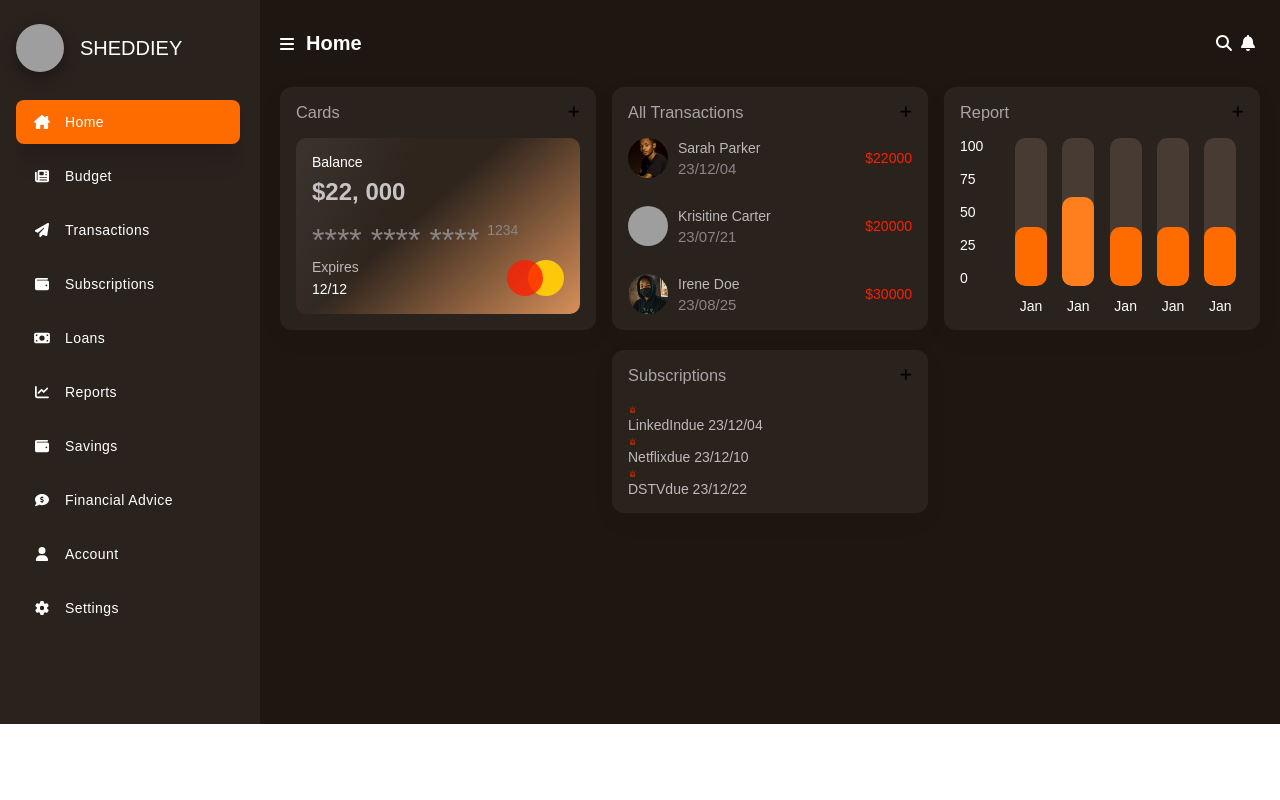
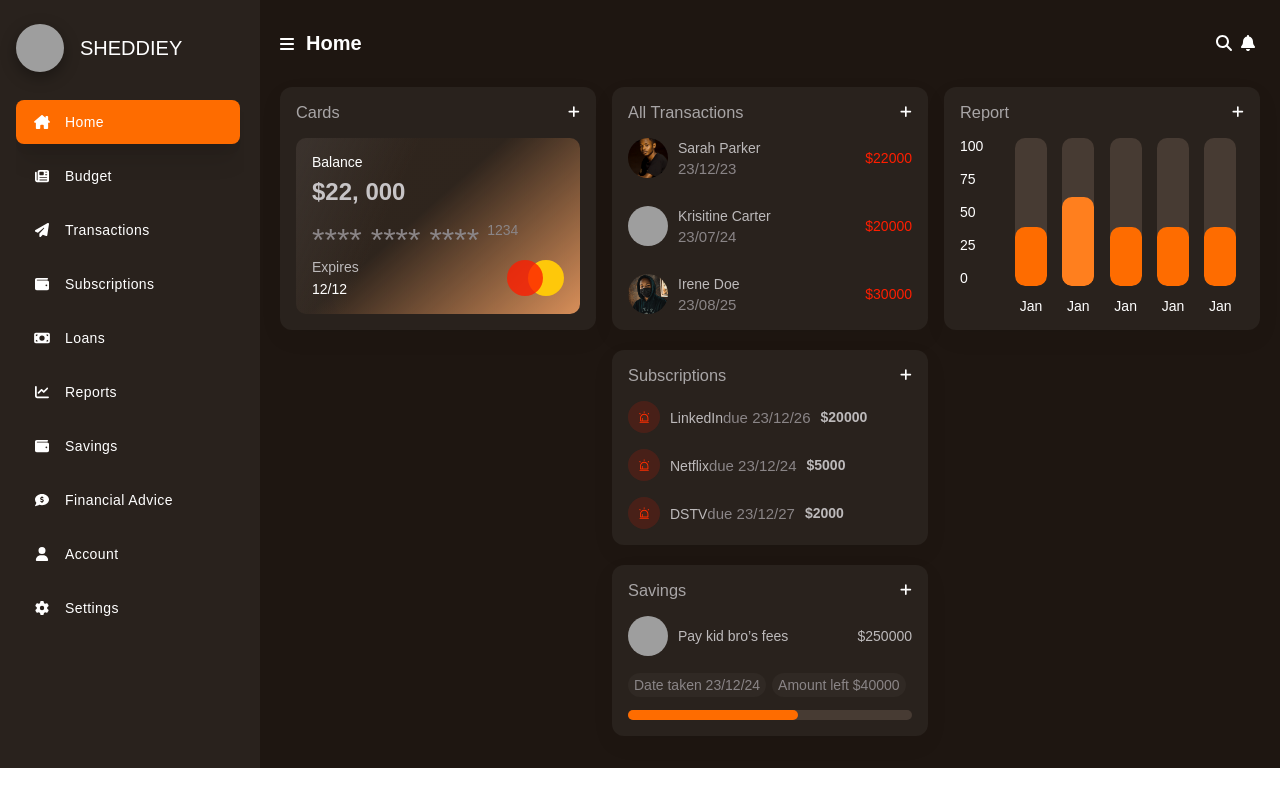
Before and after one commit to Sheddiey/todo-list-dashboard, a React (Create React App) app: page / in a window 1280 px wide. Built offline with nearby package versions, Linux system fonts and the light colour scheme; grey boxes are pictures that could not be loaded; a web font is replaced by a local one.

Commit message:
completed savings component

```diff
--- a/src/App.css
+++ b/src/App.css
@@ -103,3 +103,7 @@ button {
     font-size: 14px !important;
   }
 }
+
+.icon-plus{
+  color: var(--clr-white);
+}
--- a/src/Components/Cards/Cards.jsx
+++ b/src/Components/Cards/Cards.jsx
@@ -9,7 +9,7 @@ const Cards = () => {
       <div className="grid-c-title">
         <h3 className="grid-c-title-text">Cards</h3>
         <button className="grid-c-title-icon">
-          <FontAwesomeIcon className="icon" icon={faPlus} />
+          <FontAwesomeIcon className="icon icon-plus" icon={faPlus} />
         </button>
       </div>
       <div className="grid-c1-content">
--- a/src/Components/Report/Report.jsx
+++ b/src/Components/Report/Report.jsx
@@ -10,7 +10,7 @@ const Report = () => {
       <div className="grid-c-title">
         <h3 className="grid-c-title-text">Report</h3>
         <button className="grid-c-title-icon">
-          <FontAwesomeIcon icon={faPlus} />
+          <FontAwesomeIcon className="icon-plus" icon={faPlus} />
         </button>
       </div>
       <div className="grid-c3-content">
--- a/src/Components/Savings/Savings.jsx
+++ b/src/Components/Savings/Savings.jsx
@@ -1,10 +1,51 @@
 import React from 'react'
 import './savings.css'
+import { savings } from '../../data/data'
+import { FontAwesomeIcon } from '@fortawesome/react-fontawesome'
+import { faPlus } from '@fortawesome/free-solid-svg-icons'
+import person_one from '../../../src/Assets/images/p_one.png'
 
 const Savings = () => {
   return (
-    <div>
-
+    <div className='subgrid-two-item grid-common grid-c6'>
+      <div className="grid-c-title">
+      <h3 className="grid-c-title-text">Savings</h3>
+        <button className="grid-c-title-icon">
+          <FontAwesomeIcon className='icon-plus' icon={faPlus} />
+        </button>
+      </div>
+      <div className="grid-c6-content">
+        <div className="grid-items">
+          {
+            savings.map((saving) => (
+              <div className="grid-item" key={saving.id}>
+                <div className="grid-item-top">
+                  <div className="grid-item-top-l">
+                    <div className="avatar img-fit-cover">
+                      <img src={person_one} alt="" />
+                    </div>
+                    <p className="text text-silver-v1">{saving.title}</p>
+                  </div>
+                  <div className="grid-item-r">
+                    <span className="text-silver-v1">${saving.saving_amount}</span>
+                  </div>
+                </div>
+                <div className="grid-item-bottom">
+                  <div className="grid-item-badges">
+                    <span className="grid-item-badge">
+                      Date taken {saving.date_taken}
+                    </span>
+                    <span className="grid-item-badge">Amount left ${saving.amount_left}</span>
+                  </div>
+                  <div className="grid-item-progress">
+                    <div className="grid-item-fill"></div>
+                  </div>
+                </div>
+              </div>
+            ))
+          }
+        </div>
+      </div>
     </div>
   )
 }
--- a/src/Components/Savings/savings.css
+++ b/src/Components/Savings/savings.css
@@ -0,0 +1,47 @@
+.grid-c6 .grid-item .avatar {
+    width: 40px;
+    height: 40px;
+    overflow: hidden;
+    border-radius: 100%;
+}
+.grid-c6 .grid-item-top-l {
+    display: flex;
+    align-items: center;
+    column-gap: 10px;
+}
+.grid-c6 .grid-item-top {
+    display: flex;
+    align-items: center;
+    justify-content: space-between;
+    margin-bottom: 12px;
+}
+.grid-c6 .grid-item-top-r{
+    font-weight: 600;
+}
+.grid-c6 .grid-item-badges {
+    display: flex;
+    flex-wrap: wrap;
+}
+.grid-c6 .grid-item-badge {
+    color: #8a8587;
+    background-color: var(--clr-jet);
+    display: inline-block;
+    border-radius: 16px;
+    padding: 4px 6px;
+    margin-top: 5px;
+    margin-bottom: 5px;
+    font-size: 14px;
+    margin-right: 6px;
+}
+.grid-c6 .grid-item-progress {
+    background-color: var(--clr-primary-light);
+    height: 10px;
+    border-radius: 100vh;
+    margin-top: 8px;
+}
+.grid-c6 .grid-item-fill {
+    width: 60%;
+    height: 10px;
+    background-color: var(--clr-pumpkin);
+    border-radius: 100vh;
+}
--- a/src/Components/Subscriptions/Subscriptions.jsx
+++ b/src/Components/Subscriptions/Subscriptions.jsx
@@ -1,23 +1,22 @@
-import React from 'react'
-import './subscription.css'
-import { subscriptions } from '../../data/data'
-import { FontAwesomeIcon } from '@fortawesome/react-fontawesome'
-import { faPlus } from '@fortawesome/free-solid-svg-icons'
-import alert from '../../Assets/icons/alert.svg'
+import React from "react";
+import "./subscription.css";
+import { subscriptions } from "../../data/data";
+import { FontAwesomeIcon } from "@fortawesome/react-fontawesome";
+import { faPlus } from "@fortawesome/free-solid-svg-icons";
+import alert from "../../Assets/icons/alert.svg";
 
 const Subscriptions = () => {
   return (
-    <div className='subgrid-two-item grid-common grid-c5'>
+    <div className="subgrid-two-item grid-common grid-c5">
       <div className="grid-c-title">
         <h3 className="grid-c-title-text">Subscriptions</h3>
         <button className="grid-c-title-icon">
-            <FontAwesomeIcon icon={faPlus} />
+          <FontAwesomeIcon className="icon-plus" icon={faPlus} />
         </button>
       </div>
       <div className="grid-c5-content">
         <div className="grid-items">
-            {
-                subscriptions.map((subscription) => (
+          {subscriptions.map((subscription) => (
             <div className="grid-item" key={subscription.id}>
               <div className="grid-item-l">
                 <div className="icon">
@@ -27,14 +26,16 @@ const Subscriptions = () => {
                   {subscription.title}
                   <span>due {subscription.due_date}</span>
                 </div>
-                        </div>
-                    </div>
-                ))
-            }
+                <div className="grid-item-r">
+                  <span className="text-silver-v1">${subscription.amount}</span>
                 </div>
               </div>
             </div>
-  )
-}
+          ))}
+        </div>
+      </div>
+    </div>
+  );
+};
 
-export default Subscriptions
+export default Subscriptions;
--- a/src/Components/Subscriptions/subscription.css
+++ b/src/Components/Subscriptions/subscription.css
@@ -0,0 +1,36 @@
+.grid-c5 .grid-item{
+    display: flex;
+    align-items: center;
+    justify-content: space-between;
+    margin-bottom: 16px;
+}
+.grid-c5 .grid-item:last-child{
+    margin-bottom: 0;
+}
+.grid-c5 .grid-item-l {
+    display: flex;
+    align-items: center;
+    column-gap: 10px;
+}
+.grid-c5 .grid-item-l .icon {
+    background-color: rgba(254, 30, 0, 0.15);
+    width: 32px;
+    height: 32px;
+    border-radius: 100%;
+    display: flex;
+    align-items: center;
+    justify-content: center;
+}
+.grid-c5 .grid-item-l .icon img {
+    width: 16px;
+}
+.grid-c5 .grid-item-l .text {
+    color: var(--clr-silver-v1);
+}
+.grid-c5 .grid-item-l .text span {
+    color: #8a8587;
+    font-size: 15px;
+}
+.grid-c5 .grid-item-r span {
+    font-weight: 600;
+}
--- a/src/Components/Transaction/Transaction.jsx
+++ b/src/Components/Transaction/Transaction.jsx
@@ -10,7 +10,7 @@ const Transaction = () => {
       <div className="grid-c-title">
         <h3 className="grid-c-title-text">All Transactions</h3>
         <button className="grid-c-title-icon">
-          <FontAwesomeIcon icon={faPlus} />
+          <FontAwesomeIcon className="icon-plus" icon={faPlus} />
         </button>
       </div>
       <div className="grid-content">
--- a/src/data/data.js
+++ b/src/data/data.js
@@ -26,14 +26,14 @@ export const transactions = [
         id: 11,
         name: "Sarah Parker",
         icon: person_four,
-        date: "23/12/04",
+        date: "23/12/23",
         amount: 22000
     },
     {
         id: 12,
         name: "Krisitine Carter",
         icon: person_three,
-        date: "23/07/21",
+        date: "23/07/24",
         amount: 20000
     },
     {
@@ -115,19 +115,19 @@ export const subscriptions = [
     {
         id: 24,
         title: "LinkedIn",
-        due_date: "23/12/04",
+        due_date: "23/12/26",
         amount: 20000
     },
     {
         id: 25,
         title: "Netflix",
-        due_date: "23/12/10",
+        due_date: "23/12/24",
         amount: 5000
     },
     {
         id: 26,
         title: "DSTV",
-        due_date: "23/12/22",
+        due_date: "23/12/27",
         amount: 2000
     }
 ];
@@ -138,7 +138,7 @@ export const savings = [
         icon: person_one,
         saving_amount: 250000,
         title: "Pay kid bro’s fees",
-        date_taken: "23/12/22",
+        date_taken: "23/12/24",
         amount_left: 40000
     }
 ]
```
Lines whose indentation alone changed are shown as unchanged.
